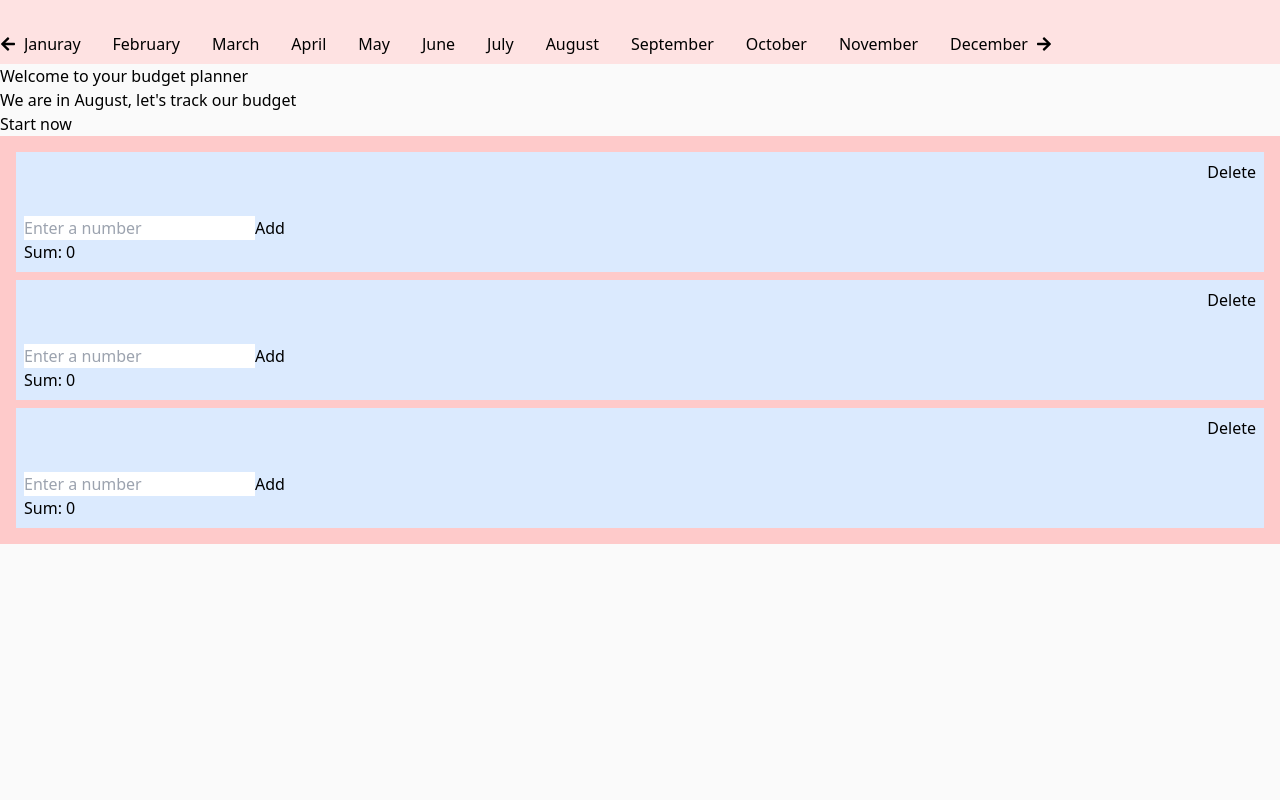
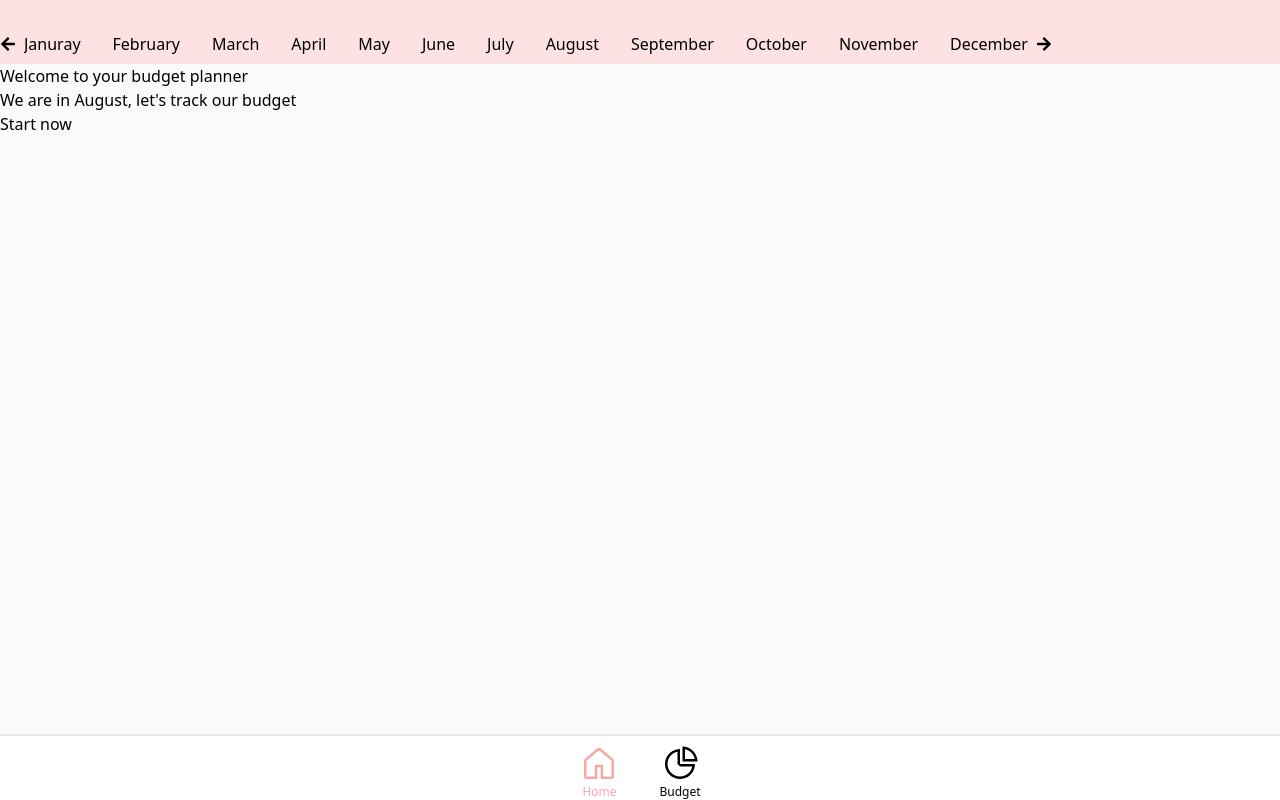
Before and after one commit to FlorianAutricque/budget_planner, a React (Vite) app in the folder budger_planner/: page / in a window 1280 px wide. Built offline with nearby package versions, Linux system fonts and the light colour scheme.

Commit message:
refactoring and adding navbar

```diff
--- a/budger_planner/src/App.jsx
+++ b/budger_planner/src/App.jsx
@@ -1,18 +1,39 @@
 import { BrowserRouter, Route, Routes } from "react-router-dom";
 
-import Homepage from "./Homepage";
+import Homepage from "./pages/Homepage";
 import SliderMonths from "./components/SliderMonths";
-import PageMonth from "./components/PageMonth";
+import PageMonth from "./pages/PageMonth";
+import Navbar from "./components/Navbar";
 
 function App() {
+  const months = [
+    { id: 1, nameMonth: "Januray" },
+    { id: 2, nameMonth: "February" },
+    { id: 3, nameMonth: "March" },
+    { id: 4, nameMonth: "April" },
+    { id: 5, nameMonth: "May" },
+    { id: 6, nameMonth: "June" },
+    { id: 7, nameMonth: "July" },
+    { id: 8, nameMonth: "August" },
+    { id: 9, nameMonth: "September" },
+    { id: 10, nameMonth: "October" },
+    { id: 11, nameMonth: "November" },
+    { id: 12, nameMonth: "December" },
+  ];
+
+  const day = new Date();
+  const currentMonthIndex = day.getMonth();
+  const month = months[currentMonthIndex];
+  const name = month ? month.nameMonth : "Unknown Month";
   return (
     <>
       <BrowserRouter>
         <SliderMonths />
         <Routes>
-          <Route index element={<Homepage />} />
+          <Route index element={<Homepage name={name} month={month} />} />
           <Route path="month/:monthId" element={<PageMonth />} />
         </Routes>
+        <Navbar month={month} />
       </BrowserRouter>
     </>
   );
--- a/budger_planner/src/Homepage.jsx
+++ /dev/null
@@ -1,86 +0,0 @@
-import { NavLink } from "react-router-dom";
-
-import {
-  closestCorners,
-  DndContext,
-  KeyboardSensor,
-  PointerSensor,
-  TouchSensor,
-  useSensor,
-  useSensors,
-} from "@dnd-kit/core";
-import { useState } from "react";
-import Column from "./components/Column";
-import { arrayMove, sortableKeyboardCoordinates } from "@dnd-kit/sortable";
-
-function Homepage() {
-  const months = [
-    { id: 1, nameMonth: "Januray" },
-    { id: 2, nameMonth: "February" },
-    { id: 3, nameMonth: "March" },
-    { id: 4, nameMonth: "April" },
-    { id: 5, nameMonth: "May" },
-    { id: 6, nameMonth: "June" },
-    { id: 7, nameMonth: "July" },
-    { id: 8, nameMonth: "August" },
-    { id: 9, nameMonth: "September" },
-    { id: 10, nameMonth: "October" },
-    { id: 11, nameMonth: "November" },
-    { id: 12, nameMonth: "December" },
-  ];
-
-  const day = new Date();
-  const currentMonthIndex = day.getMonth();
-  const month = months[currentMonthIndex];
-  const name = month ? month.nameMonth : "Unknown Month";
-
-  const [tasks, setTasks] = useState([
-    { id: 1, title: "one" },
-    { id: 2, title: "two" },
-    { id: 3, title: "three" },
-  ]);
-
-  const getTaskPos = (id) => tasks.findIndex((task) => task.id === id);
-
-  const handleDragEnd = (event) => {
-    const { active, over } = event;
-
-    if (!over) return;
-
-    if (active.id !== over.id) {
-      setTasks((tasks) => {
-        const originalPos = getTaskPos(active.id);
-        const newPos = getTaskPos(over.id);
-
-        return arrayMove(tasks, originalPos, newPos);
-      });
-    }
-  };
-
-  const sensors = useSensors(
-    useSensor(PointerSensor),
-    useSensor(TouchSensor),
-    useSensor(KeyboardSensor, {
-      coordinateGetter: sortableKeyboardCoordinates,
-    })
-  );
-
-  return (
-    <div>
-      <h2>Welcome to your budget planner</h2>
-
-      <p>We are in {name}, let&apos;s track our budget</p>
-
-      <NavLink to={`/month/${month.id}`}>Start now</NavLink>
-      <DndContext
-        sensors={sensors}
-        collisionDetection={closestCorners}
-        onDragEnd={handleDragEnd}
-      >
-        <Column tasks={tasks} />
-      </DndContext>
-    </div>
-  );
-}
-
-export default Homepage;
--- /dev/null
+++ b/budger_planner/src/components/Navbar.jsx
@@ -0,0 +1,45 @@
+import { GoHome } from "react-icons/go";
+import { NavLink } from "react-router-dom";
+import { VscPieChart } from "react-icons/vsc";
+import { useState } from "react";
+import { color } from "echarts";
+
+function Navbar({ month }) {
+  const [isActive, setIsActive] = useState(false);
+
+  const toggleActiveClass = () => {
+    setIsActive(!isActive);
+  };
+
+  const removeActive = () => {
+    setIsActive(false);
+  };
+
+  return (
+    <div
+      className="fixed bottom-0 left-0 w-full bg-white border-t-2 pt-[8px] flex items-center justify-center gap-10"
+      onClick={toggleActiveClass}
+    >
+      <NavLink
+        className={({ isActive }) => (isActive ? "text-red-300" : "")}
+        to="/"
+      >
+        <span className="flex flex-col items-center ">
+          <GoHome size={40} /> <p className="text-xs">Home</p>
+        </span>
+      </NavLink>
+
+      <NavLink
+        className={({ isActive }) => (isActive ? "text-red-300" : "")}
+        to={`/month/${month.id}`}
+      >
+        <span className="flex flex-col items-center ">
+          <VscPieChart size={40} />
+          <p className="text-xs">Budget</p>
+        </span>
+      </NavLink>
+    </div>
+  );
+}
+
+export default Navbar;
--- /dev/null
+++ b/budger_planner/src/pages/Homepage.jsx
@@ -0,0 +1,15 @@
+import { NavLink } from "react-router-dom";
+
+function Homepage({ month, name }) {
+  return (
+    <div className="">
+      <h2>Welcome to your budget planner</h2>
+
+      <p>We are in {name}, let&apos;s track our budget</p>
+
+      <NavLink to={`/month/${month.id}`}>Start now</NavLink>
+    </div>
+  );
+}
+
+export default Homepage;
--- a/budger_planner/src/components/PageMonth.jsx
+++ b/budger_planner/src/pages/PageMonth.jsx
@@ -2,8 +2,8 @@ import { useState, useEffect } from "react";
 import { useParams } from "react-router-dom";
 import useLocalStorage from "../utils/LocalStorage";
 
-import PieChart from "./PieChart";
-import DragAndDrop from "./DragAndDrop";
+import PieChart from "../components/PieChart";
+import DragAndDrop from "../components/DragAndDrop";
 
 function PageMonth() {
   const { monthId } = useParams();
@@ -88,7 +88,6 @@ function PageMonth() {
 
   return (
     <div className="px-[1rem]">
-      <h1>{monthName}</h1>
       <PieChart monthName={monthName} expensesName={expensesName} />
 
       <div>
```
